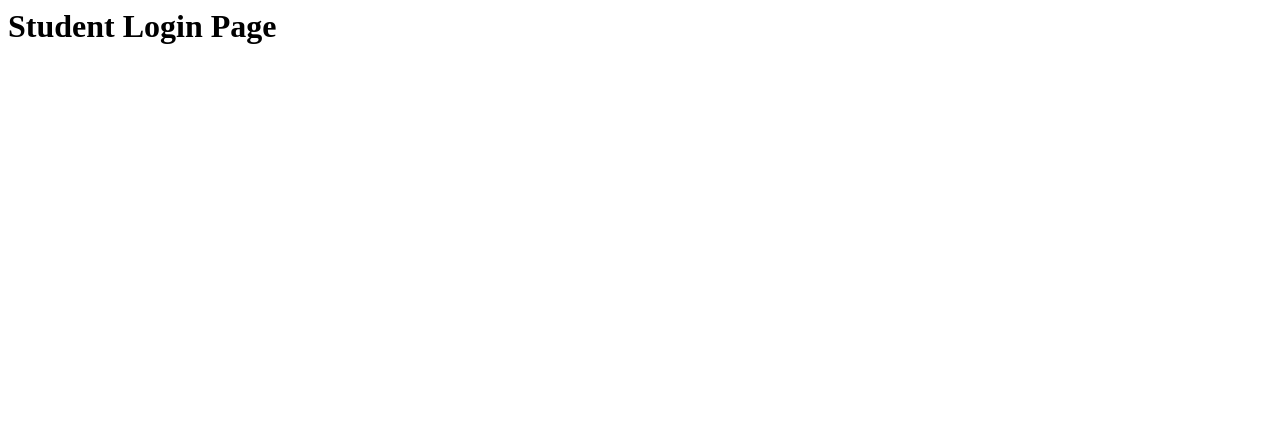
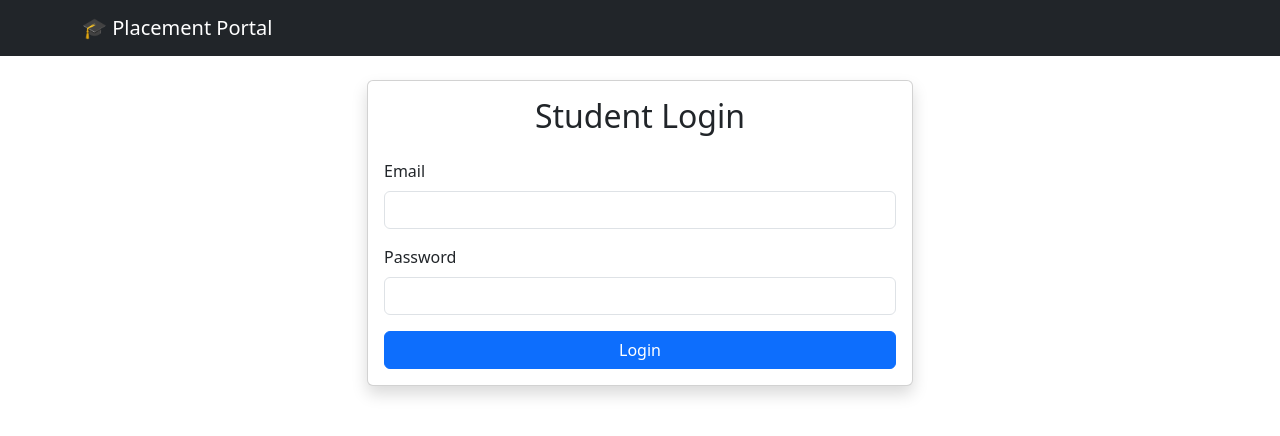
Before and after one commit to pranavseshasaisetty123-max/placement-portal, a Flask app: page /student-login in a window 1280 px wide. Shown: the top 436 px of the page. Run offline with Flask 3, Linux system fonts and the light colour scheme.

Commit message:
Added login page UI

```diff
--- /dev/null
+++ b/templates/base.html
@@ -0,0 +1,29 @@
+<!DOCTYPE html>
+<html>
+<head>
+    <title>Placement Portal</title>
+
+    <link href="https://cdn.jsdelivr.net/npm/bootstrap@5.3.3/dist/css/bootstrap.min.css"
+          rel="stylesheet">
+</head>
+
+<body>
+
+<nav class="navbar navbar-dark bg-dark">
+    <div class="container">
+        <a class="navbar-brand" href="/">
+            🎓 Placement Portal
+        </a>
+    </div>
+</nav>
+
+<div class="container mt-4">
+
+    {% block content %}
+
+    {% endblock %}
+
+</div>
+
+</body>
+</html>
--- a/templates/student_login.html
+++ b/templates/student_login.html
@@ -1 +1,60 @@
-<h1>Student Login Page</h1>
+{% extends "base.html" %}
+
+{% block content %}
+
+<div class="row justify-content-center">
+
+    <div class="col-md-6">
+
+        <div class="card shadow">
+
+            <div class="card-body">
+
+                <h2 class="text-center mb-4">
+                    Student Login
+                </h2>
+
+                <form>
+
+                    <div class="mb-3">
+
+                        <label class="form-label">
+                            Email
+                        </label>
+
+                        <input
+                            type="email"
+                            class="form-control">
+
+                    </div>
+
+                    <div class="mb-3">
+
+                        <label class="form-label">
+                            Password
+                        </label>
+
+                        <input
+                            type="password"
+                            class="form-control">
+
+                    </div>
+
+                    <button
+                        class="btn btn-primary w-100">
+
+                        Login
+
+                    </button>
+
+                </form>
+
+            </div>
+
+        </div>
+
+    </div>
+
+</div>
+
+{% endblock %}
```
Also changed, not shown: templates/index.html (+12 -30 lines), templates/recruiter_login.html (+60 -1 lines).
